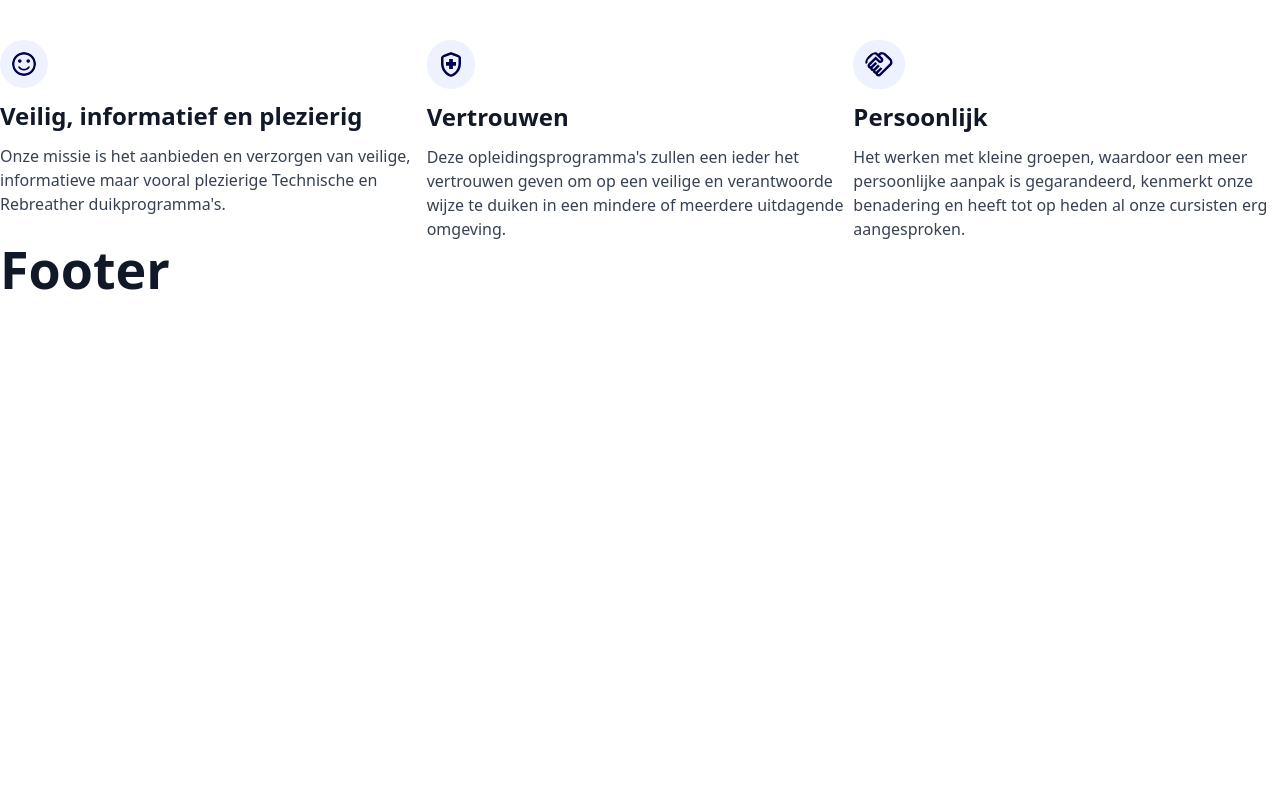
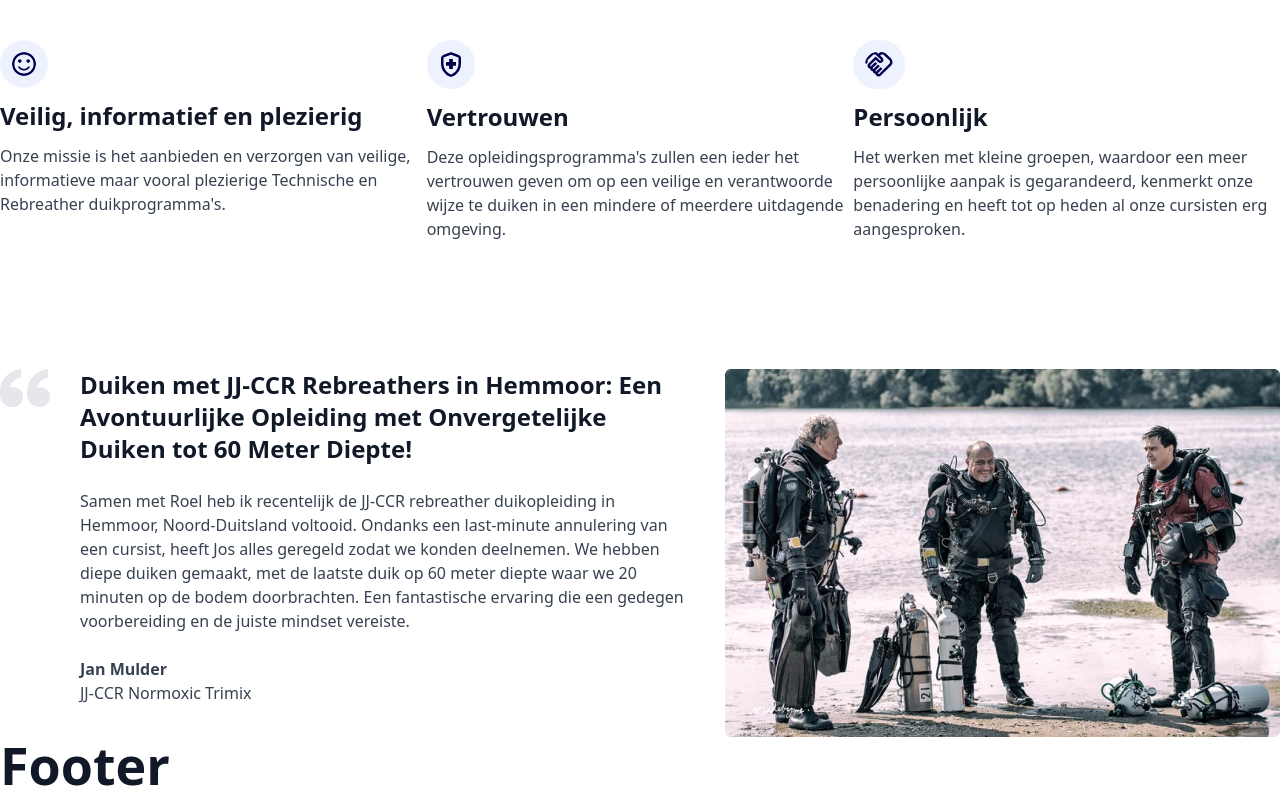
Before and after one commit to JoeriSmits/DiveWise, a Next.js app: page / in a window 1280 px wide. Shown: the part 862-1662 px from the top of the page. Before the commit the page ends 1166 px from the top, so only its background shows below. Built offline with nearby package versions, Linux system fonts and the light colour scheme.

Commit message:
feat: quote module finished

```diff
--- /dev/null
+++ b/modules/quote/quote.tsx
@@ -0,0 +1,24 @@
+import Image from "next/image";
+
+const QuoteModule = ({ className }: { className?: string }): JSX.Element => {
+    console.log(className);
+    return (
+        <div className={`w-full relative pl-12 pt-16 flex space-x-8 ${className}`}>
+            <Image src="/assets/icons/quote.svg" alt="Quote" width={50} height={50} className="mx-auto left-0 top-16 absolute" />
+
+            <blockquote className="space-y-6">
+                <h3>Duiken met JJ-CCR Rebreathers in Hemmoor: Een Avontuurlijke Opleiding met Onvergetelijke Duiken tot 60 Meter Diepte!</h3>
+                <p>Samen met Roel heb ik recentelijk de JJ-CCR rebreather duikopleiding in Hemmoor, Noord-Duitsland voltooid. Ondanks een last-minute annulering van een cursist, heeft Jos alles geregeld zodat we konden deelnemen. We hebben diepe duiken gemaakt, met de laatste duik op 60 meter diepte waar we 20 minuten op de bodem doorbrachten. Een fantastische ervaring die een gedegen voorbereiding en de juiste mindset vereiste.</p>
+
+                <div className="flex flex-col">
+                    <strong>Jan Mulder</strong>
+                    <span>JJ-CCR Normoxic Trimix</span>
+                </div>
+            </blockquote>
+
+            <Image src="/assets/images/quotes/jan_mulder.jpg" alt="Jan Mulder" width={555} height={368}/>
+        </div>
+    );
+}
+
+export default QuoteModule;
--- a/pages/index.tsx
+++ b/pages/index.tsx
@@ -3,6 +3,7 @@
 import Layout from '@/components/layout'
 import HeroHeaderModule from '@/modules/hero-header/hero-header'
 import USPBlockModule from '@/modules/usp/usp-block'
+import QuoteModule from '@/modules/quote/quote'
 
 const Page: NextPageWithLayout = () => {
   return <p>hello world</p>
@@ -13,6 +14,7 @@
     <Layout>
       <HeroHeaderModule/>
       <USPBlockModule/>
+      <QuoteModule/>
     </Layout>
   )
 }
```
Also changed, not shown: public/assets/icons/quote.svg (added), public/assets/images/quotes/jan_mulder.jpg (added).
